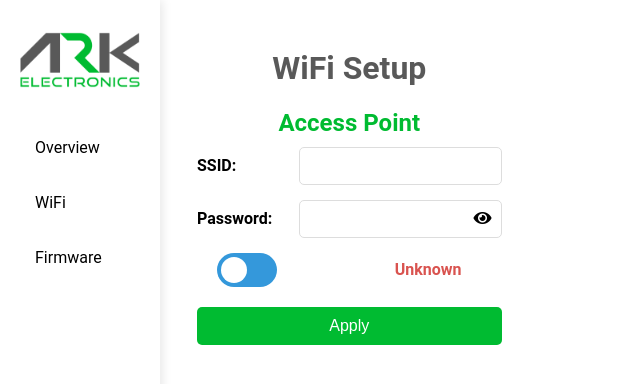
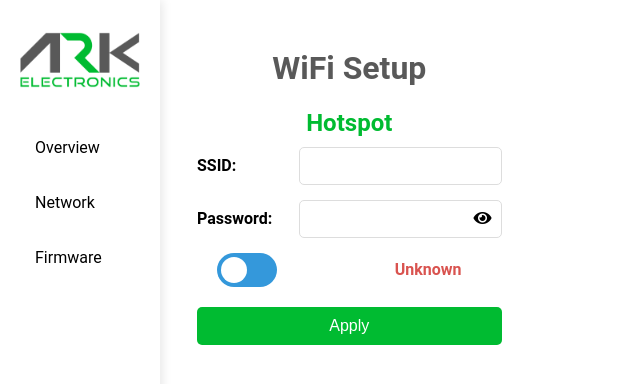
Before and after one commit to ARK-Electronics/ARK-UI, a Vue app in the folder ark-ui/: page /wifi-config in a window 1280 px wide. Shown: the top 384 px of the page, without its empty margins (0-640 px from the left). Built offline with nearby package versions, Linux system fonts and the light colour scheme; no server answers.

Commit message:
tweak names, README

```diff
--- a/ark-ui/src/App.vue
+++ b/ark-ui/src/App.vue
@@ -3,7 +3,7 @@
     <div class="sidebar" ref="sidebar">
       <img src="@/assets/logo.png" alt="Logo" class="logo">
       <router-link class="link" to="/">Overview</router-link>
-      <router-link class="link" to="/wifi-config">WiFi</router-link>
+      <router-link class="link" to="/wifi-config">Network</router-link>
       <router-link class="link" to="/firmware-upload">Firmware</router-link>
     </div>
     <div class="content" :style="{ marginLeft: sidebarWidth + 'px' }">
--- a/ark-ui/src/components/WiFiConfigPage.vue
+++ b/ark-ui/src/components/WiFiConfigPage.vue
@@ -2,7 +2,7 @@
   <div class="wifi-config-container">
     <div class="wifi-config">
       <h1>WiFi Setup</h1>
-      <h2>{{ toggleStateStation ? 'Station' : 'Access Point' }}</h2>
+      <h2>{{ toggleStateStation ? 'Station' : 'Hotspot' }}</h2>
       <form @submit.prevent="createConnection">
         <div class="form-group">
           <label for="ssid">SSID:</label>
```
Also changed, not shown: 1 other file (tests, documents, lock files or other folders).
